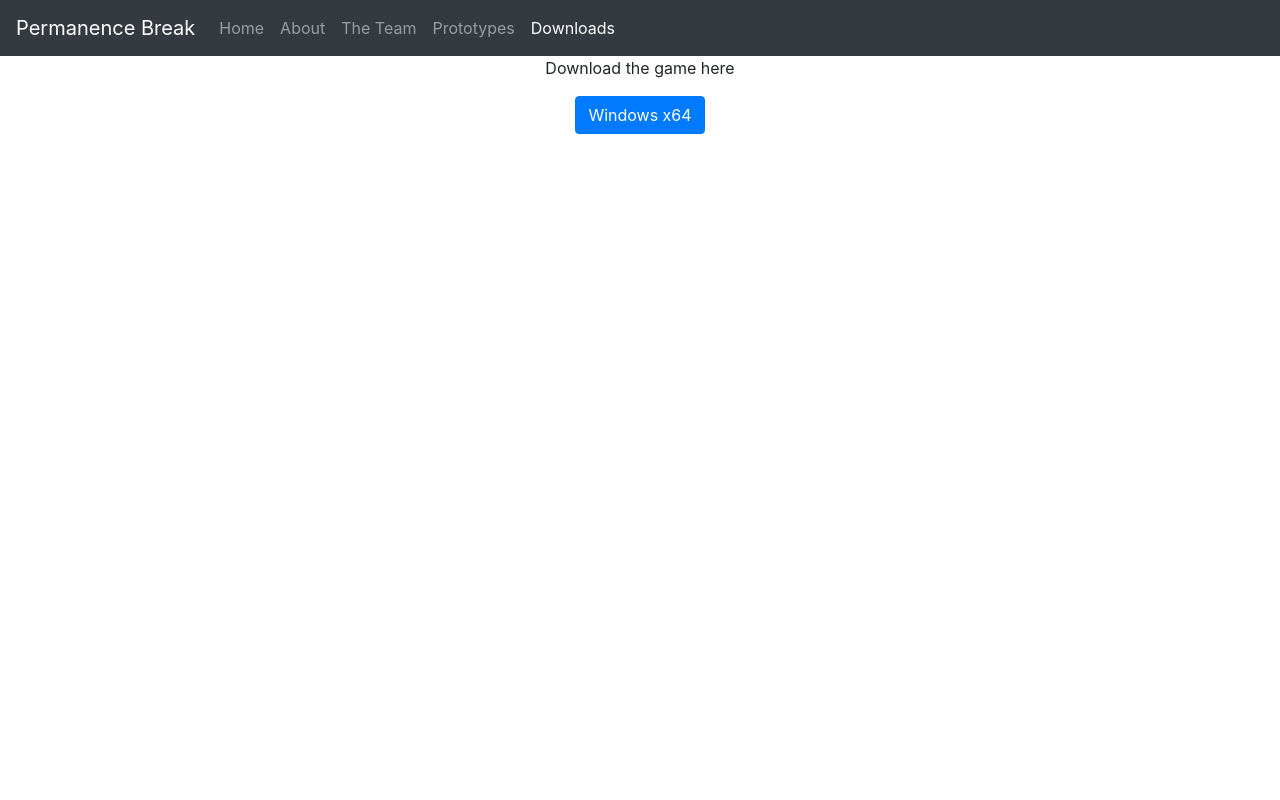
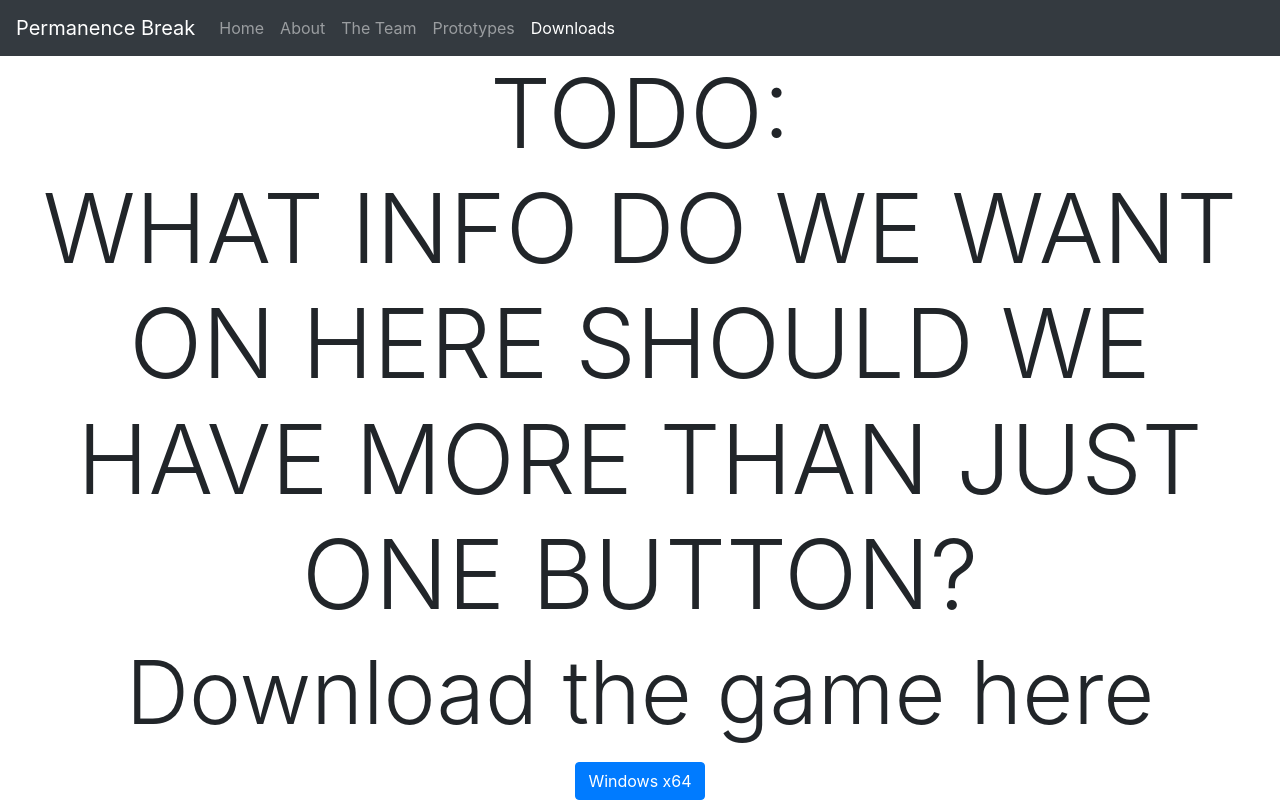
Before and after one commit to jjam02/PermanenceBreakArchive, a plain HTML site: page html/download.html in a window 1280 px wide. Drawn offline with nearby package versions, Linux system fonts and the light colour scheme.

Commit message:
add todo line

```diff
--- a/html/download.html
+++ b/html/download.html
@@ -47,7 +47,11 @@
       </div>
     </nav>
     <div class="container-fluid text-center">
-      <p>Download the game here</p>
+      <h1 class="display-1">
+        TODO: <br />
+        WHAT INFO DO WE WANT ON HERE SHOULD WE HAVE MORE THAN JUST ONE BUTTON?
+      </h1>
+      <p class="display-2">Download the game here</p>
       <a
         class="btn btn-primary"
         href="../permanence break build.zip"
```
